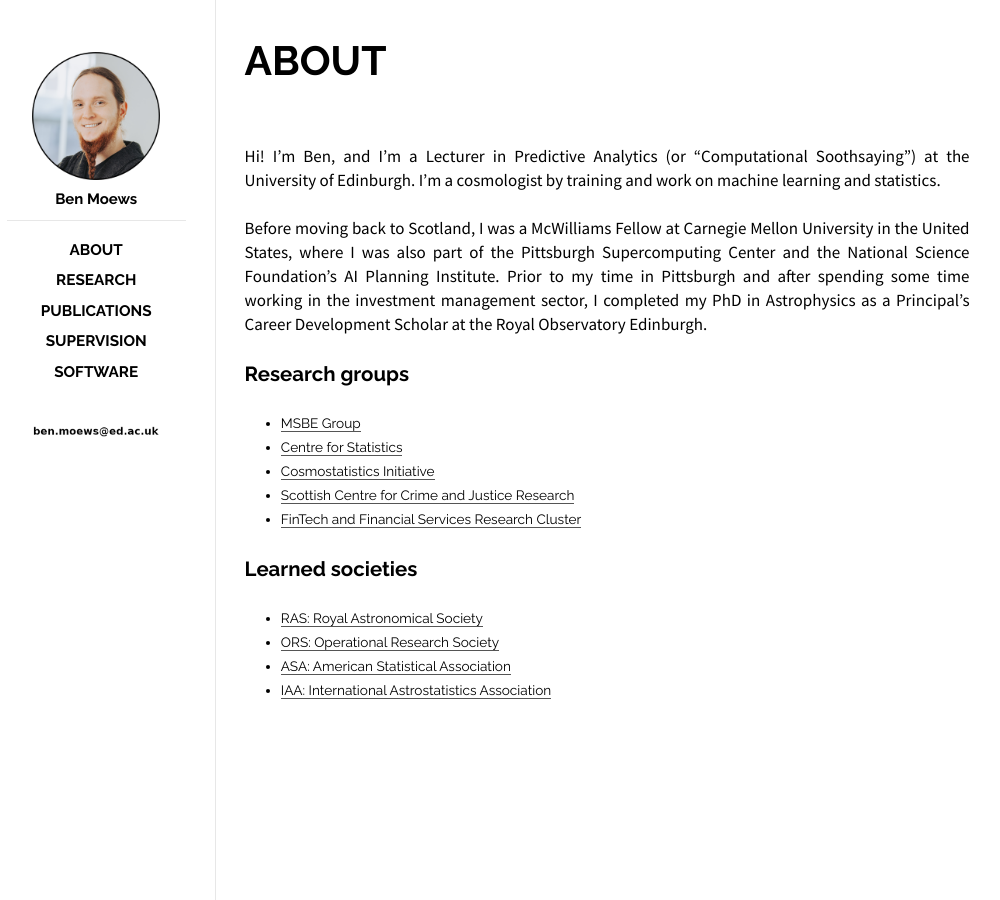
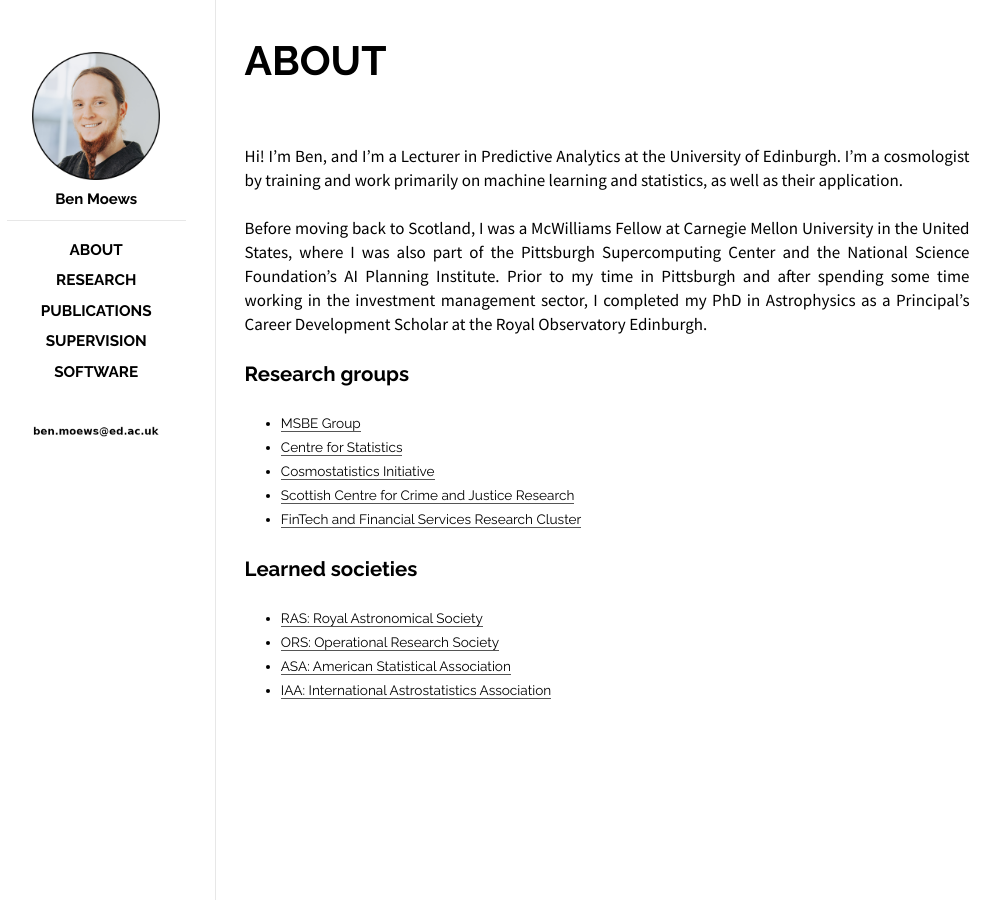
Before and after one commit to moews/moews.github.io, a Jekyll site: the page built from _posts/2017-03-27-about.md, in a window 1280 px wide. Shown: the whole page, without its empty margins (143-1143 px from the left). Built offline with Jekyll 4.4.1, drawn with Linux system fonts in a browser that asks for light colours.

Commit message:
Update 2017-03-27-about.md

```diff
--- a/_posts/2017-03-27-about.md
+++ b/_posts/2017-03-27-about.md
@@ -8,7 +8,7 @@
 
 <br>
 
-Hi! I’m Ben, and I’m a Lecturer in Predictive Analytics (or “Computational Soothsaying”) at the University of Edinburgh. I’m a cosmologist by training and work on machine learning and statistics.
+Hi! I’m Ben, and I’m a Lecturer in Predictive Analytics at the University of Edinburgh. I’m a cosmologist by training and work primarily on machine learning and statistics, as well as their application.
 
 Before moving back to Scotland, I was a McWilliams Fellow at Carnegie Mellon University in the United States, where I was also part of the Pittsburgh Supercomputing Center and the National Science Foundation’s AI Planning Institute. Prior to my time in Pittsburgh and after spending some time working in the investment management sector, I completed my PhD in Astrophysics as a Principal’s Career Development Scholar at the Royal Observatory Edinburgh.
 
```
